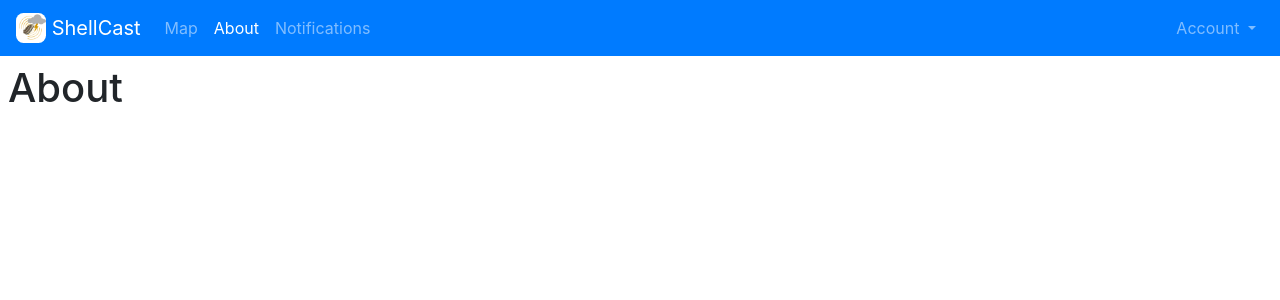
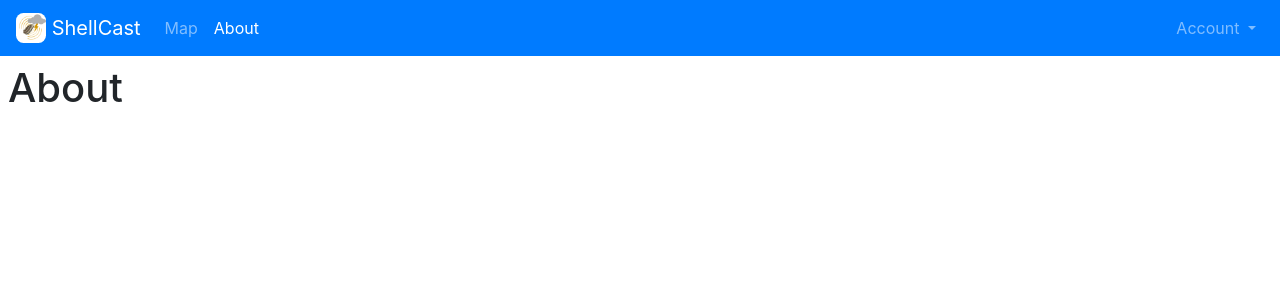
Before and after one commit to Biosystems-Analytics-Lab/shellcast, a Flask app: page /about in a window 1280 px wide. Shown: the top 300 px of the page. Run offline with Flask 2, Linux system fonts and the light colour scheme; some libraries are stand-ins or nearby versions.

Commit message:
Change "notifications" to "preferences"

```diff
--- a/routes/pages.py
+++ b/routes/pages.py
@@ -12,9 +12,9 @@ def indexPage():
 def aboutPage():
   return render_template('about.html.jinja')
 
-@pages.route('/notifications')
-def notificationsPage():
-  return render_template('notifications.html.jinja')
+@pages.route('/preferences')
+def preferencesPage():
+  return render_template('preferences.html.jinja')
 
 @pages.route('/signin')
 def signinPage():
--- a/static/common.js
+++ b/static/common.js
@@ -21,8 +21,8 @@ function handleNavbarSignedIn(user) {
 
   // remove the "Sign in" option from the dropdown menu
   document.getElementById('account-dropdown-sign-in').style.display = 'none';
-  // add the "Manage notifications" and "Sign out" options to the dropdown menu
-  document.getElementById('account-dropdown-notifications').style.display = 'block';
+  // add the "Manage preferences" and "Sign out" options to the dropdown menu
+  document.getElementById('account-dropdown-preferences').style.display = 'block';
   document.getElementById('account-dropdown-sign-out').style.display = 'block';
 };
 
@@ -35,8 +35,8 @@ function handleNavbarSignedOut() {
 
   // add the "Sign in" option to the dropdown menu
   document.getElementById('account-dropdown-sign-in').style.display = 'block';
-  // remove the "Manage notifications" and "Sign out" options from the dropdown menu
-  document.getElementById('account-dropdown-notifications').style.display = 'none';
+  // remove the "Manage preferences" and "Sign out" options from the dropdown menu
+  document.getElementById('account-dropdown-preferences').style.display = 'none';
   document.getElementById('account-dropdown-sign-out').style.display = 'none';
 };
 
--- a/templates/base.html.jinja
+++ b/templates/base.html.jinja
@@ -57,7 +57,7 @@
 {%- endmacro %}
 
 {# the set of nav items to display in the nav bar #}
-{% set navItems = [("index", "/", "Map"), ("about", "/about", "About"), ("notifications", "/notifications", "Notifications")] %}
+{% set navItems = [("index", "/", "Map"), ("about", "/about", "About")] %}
 
 {% block navigation %}
 <!-- Navigation -->
@@ -85,7 +85,7 @@
           Account
         </a>
         <div class="dropdown-menu dropdown-menu-right" aria-labelledby="accountDropdown">
-          <a class="dropdown-item" id="account-dropdown-notifications" href="/notifications">Manage notifications</a>
+          <a class="dropdown-item" id="account-dropdown-preferences" href="/preferences">Manage preferences</a>
           <button class="dropdown-item" id="account-dropdown-sign-out">Sign out</button>
           <a class="dropdown-item" id="account-dropdown-sign-in" href="/signin">Sign in</a>
         </div>
```
Also changed, not shown: templates/preferences.html.jinja (renamed from templates/notifications.html.jinja, +4 -4 lines), static/preferences.js (renamed from static/notifications.js).
